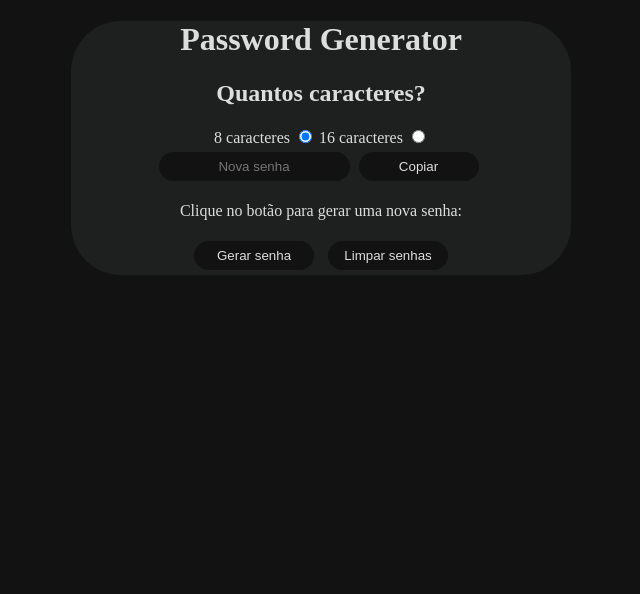
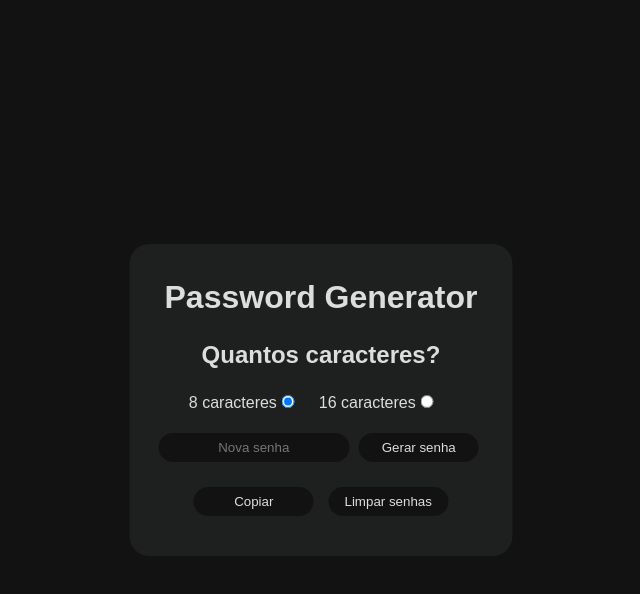
Before and after one commit to rmelojefferson/passwordGenerator, a plain HTML site: page index.html in a window 1280 px wide. Shown: the whole page, without its empty margins (319-959 px from the left). Drawn offline with Linux system fonts and the light colour scheme.

Commit message:
rev 0
Site funcionando

Todas as funções idealizadas inicialmente em perfeito funcionamento:
- Gerar senhas com 8 ou 16 caracteres
- Botão gerar senha
- Botão de copiar senha gerada
- Botão limpar

```diff
--- a/index.html
+++ b/index.html
@@ -8,26 +8,38 @@
 </head>
 <body>
     <div id="principalDiv">
+        <div>
             <h1>Password Generator</h1>
 
             <h2>Quantos caracteres?</h2>
+        </div>
 
+        <div>
             <form>
-            <label>8 caracteres</label>
-            <input type="radio" id="passwordLength" name="passwordLength" checked>
+                <label for="passwordLength">8 caracteres</label>
+                <input type="radio" id="passwordLength" name="passwordLength"checked>
 
-            <label>16 caracteres</label>
-            <input type="radio" class="passwordLength" name="passwordLength">
+
+                <label for="passwordLength16">16 caracteres</label>
+                <input type="radio" id="passwordLength16" name="passwordLength">
+
             </form>
+        </div>
+
+        <div>
             <input id="newPassword" type="text" placeholder="Nova senha" inputmode="none">
+            <input id="newPassButton" type="button" value="Gerar senha">
+        </div>
+
+        <div>
             <input id="copy" type="button" value="Copiar">
-        <p>Clique no botão para gerar uma nova senha:</p>
+            <input id="clean" type="button" value="Limpar senhas">
+        </div>
 
-        <input id="newPassButton" type="button" value="Gerar senha">
-        <input id="clean" type="button" value="Limpar senhas">
-
+        <div>
             <p id="suasSenhasButton"></p>
             <ul id="generatedPass"></ul>
+        </div>
     </div>
 
     <script src="./passwordGenerator.js"></script>
--- a/passwordGenerator.js
+++ b/passwordGenerator.js
@@ -6,15 +6,14 @@ let contador = '';
 let senhasGeradas = document.getElementById("generatedPass");
 let botaoNovaSenha = document.getElementById("newPassButton");
     botaoNovaSenha.onclick = newPassButton;
-
 let limpaSenha = document.getElementById("clean");
     limpaSenha.onclick = cleanButton;
 
 function newPassButton(){
     let check = document.getElementById("passwordLength").checked;
-    var senhaNode = document.createTextNode(recebeSenha);
-    var node = document.createElement("ul");
-        node.appendChild(senhaNode);
+    //var senhaNode = document.createTextNode(recebeSenha); - Tirando função para teste
+    //var node = document.createElement("ul"); - Tirando função para teste
+      //  node.appendChild(senhaNode); - Tirando função para teste
     if(check==true){
         contador = 8;
     }else{
@@ -32,8 +31,8 @@ function newPassButton(){
         novaSenha.value = recebeSenha;
         novaSenha.style.color = "#ba86fd";
 
-        senhasGeradas.appendChild(node);
-        document.getElementById("suasSenhasButton").innerText = "Suas senhas:";
+        //senhasGeradas.appendChild(node); - Tirando função para teste
+        //document.getElementById("suasSenhasButton").innerText = "Suas senhas:"; - Tirando função para teste
 
     let copyPass = document.getElementById("newPassword");
         copyPass.select();
--- a/style.css
+++ b/style.css
@@ -1,20 +1,38 @@
+*{
+    margin: 0;
+    padding: 0;
+    list-style: none;
+    font-family: Arial, Helvetica, sans-serif;
+}
+
 body {
     background-color:#121212;
     color: #DCDDDC ;
     text-align: center;
 }
 
+
 #principalDiv {
     background-color: #1E1F1F;
-    max-width: 500px;
-    text-align: center;
-    border-radius: 50px;
-    box-sizing: border-box;
-    margin: auto;
+    border-radius: 20px;
+    padding: 10px;
+    max-width: 400px;
+    max-height: 400px;
+    position: absolute;
+    left: 50%;
+    top: 50%;
+    transform: translate(-50%, -50%);
+}
+input[type="radio"] {
+    margin-right: 20px;
 }
 
-ul, #suasSenhasButton{
-    color: #ba86fd;
+input{
+    margin-bottom: 20px;
+}
+
+h1, h2, p{
+    margin: 25px;
 }
 
 #newPassButton, #clean, #copy{
@@ -36,3 +54,8 @@ ul, #suasSenhasButton{
     padding: 7px;
     text-align: center;
 }
+
+#newPassButton:hover, #clean:hover, #copy:hover{
+    color: #ba86fd;
+    font-weight: bolder;
+}
```
Lines whose indentation alone changed are shown as unchanged.
